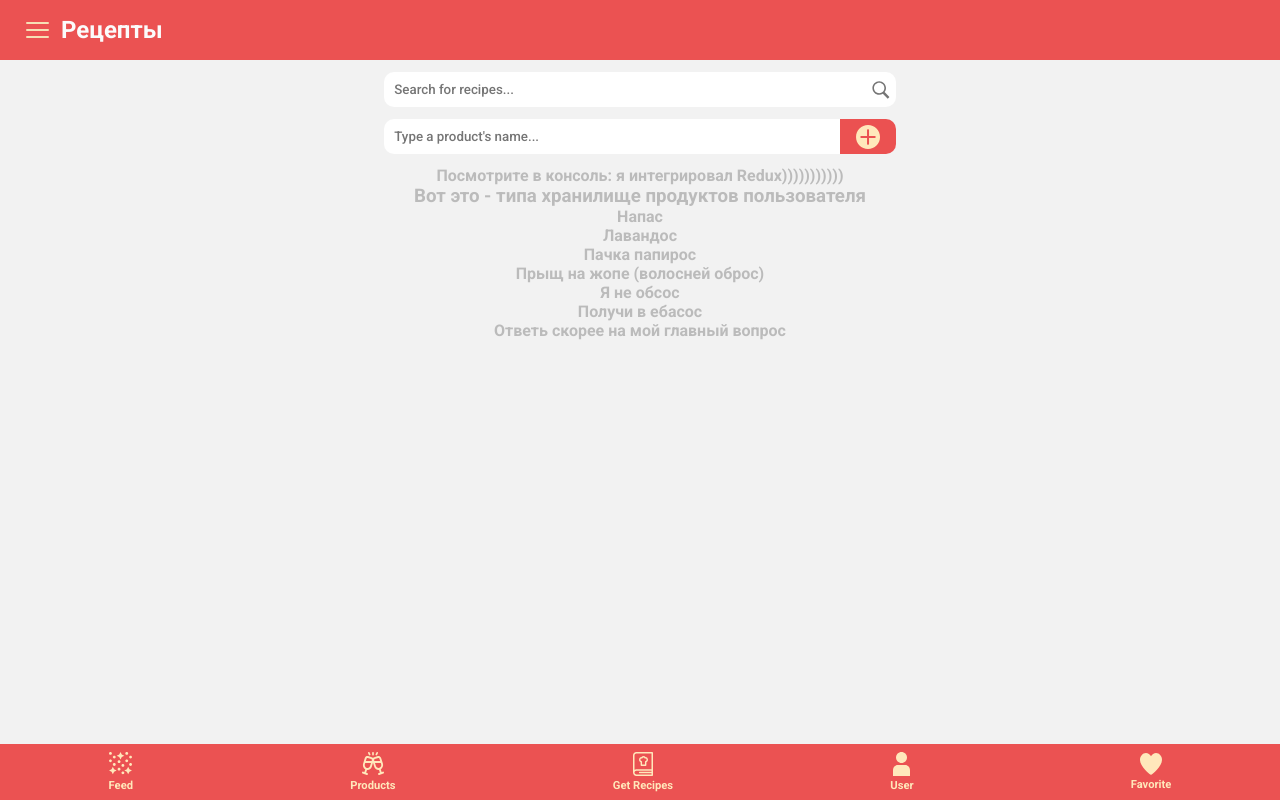
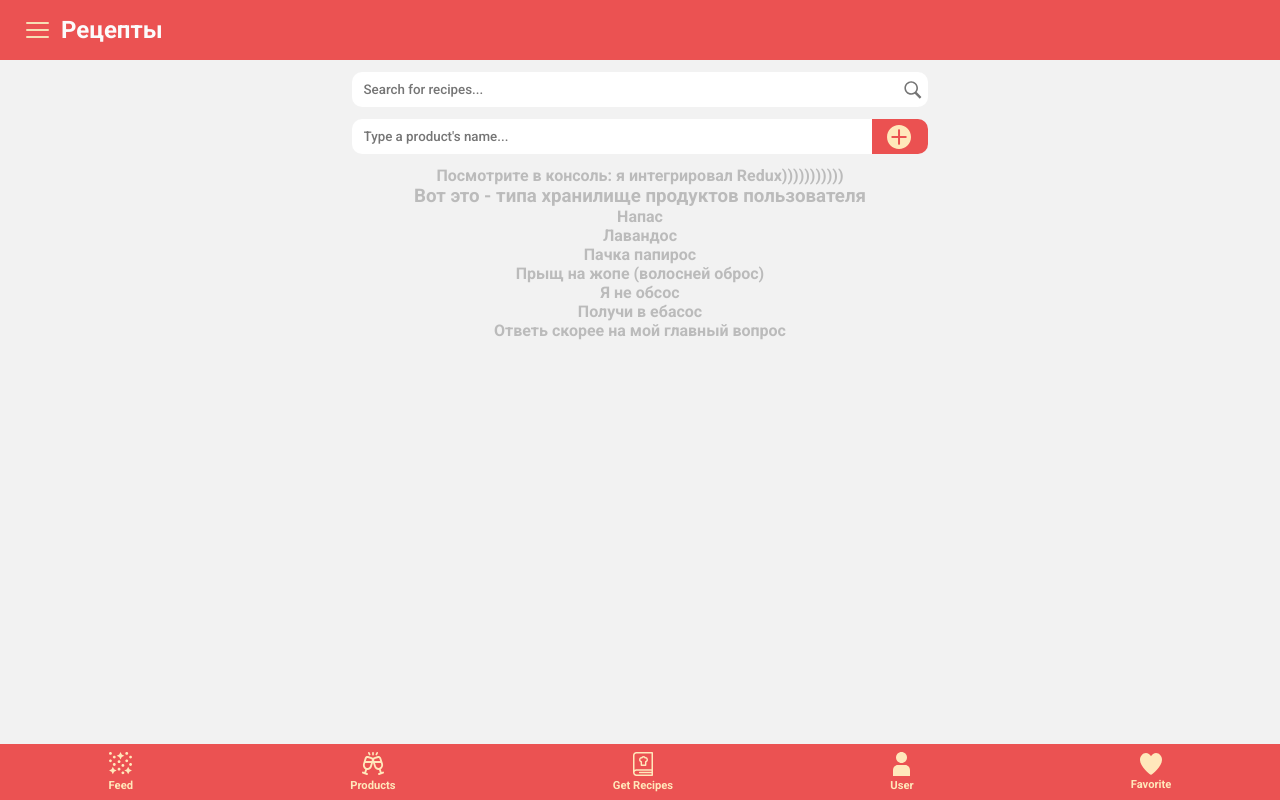
Before and after one commit to NekazistyeProgrammisty/foodboard, a React (Create React App) app: page /products in a window 1280 px wide. Built offline with nearby package versions, Linux system fonts and the light colour scheme; a web font is replaced by a local one.

Commit message:
EVEN MORE REFACTORING

```diff
--- a/src/components/InputField/InputField.css
+++ b/src/components/InputField/InputField.css
@@ -1,5 +1,5 @@
 .search {
-    width: 40%;
+    width: 45%;
 }
 
 .searchInputs {
@@ -44,7 +44,7 @@ input[type='text']:focus {
     cursor: pointer;
 }
 
-@media (max-width: 600px) {
+@media (max-width: 700px) {
     .search {
         width: 80%;
     }
--- a/src/components/ProductElement/ProductElement.module.css
+++ /dev/null
@@ -1,3 +0,0 @@
-product-wrapper {
-
-}
```
Also changed, not shown: src/.eslintrc.json.
